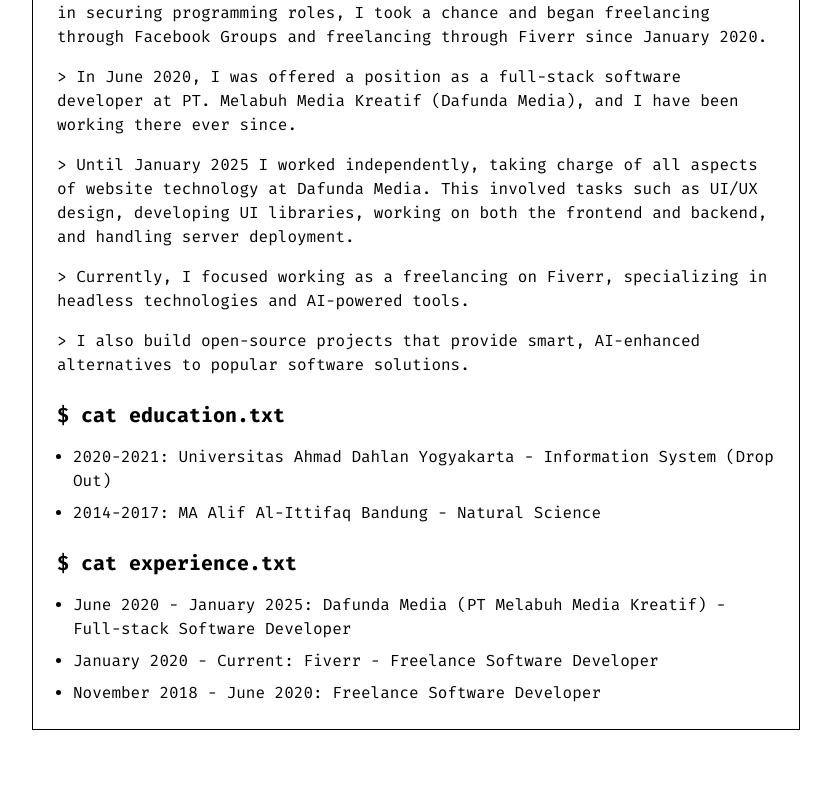
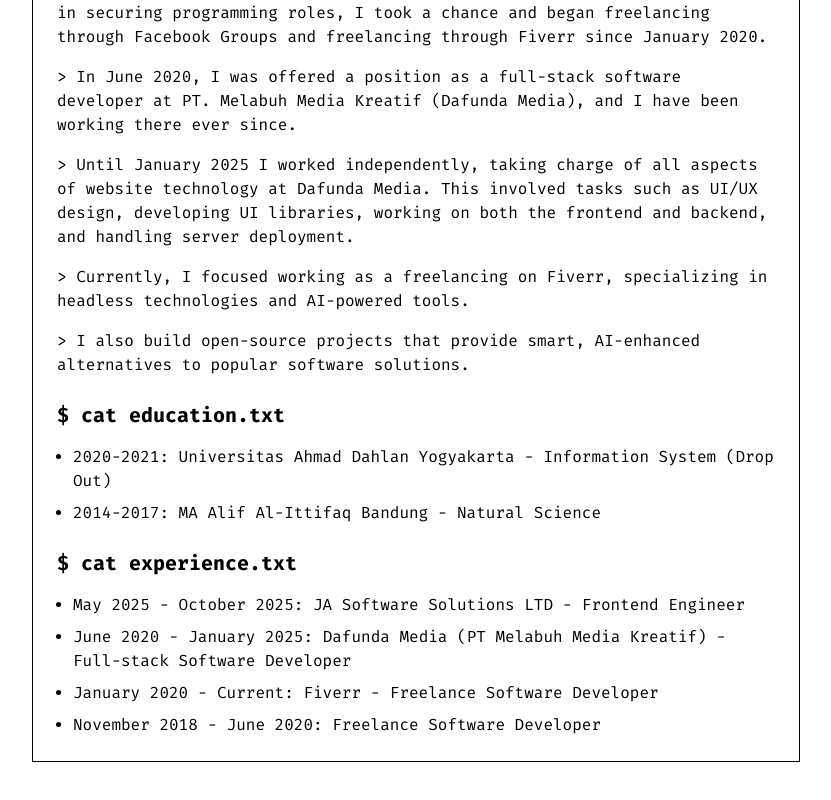
Before and after one commit to karyanayandi/yandi.me, a Next.js app: page /about in a window 1280 px wide. Shown: the part 416-1216 px from the top of the page, without its empty margins (224-1055 px from the left). Built offline with nearby package versions, Linux system fonts and the light colour scheme.

Commit message:
chore: update experience

```diff
--- a/src/app/about/page.tsx
+++ b/src/app/about/page.tsx
@@ -73,6 +73,10 @@
           <h2 className="mb-4 text-xl font-bold">{"$ cat experience.txt"}</h2>
           <ul className="ml-4 space-y-2">
             <li className="list-disc">
+              <span className="text-foreground">May 2025 - October 2025:</span>{" "}
+              JA Software Solutions LTD - Frontend Engineer
+            </li>
+            <li className="list-disc">
               <span className="text-foreground">June 2020 - January 2025:</span>{" "}
               Dafunda Media (PT Melabuh Media Kreatif) - Full-stack Software
               Developer
```
